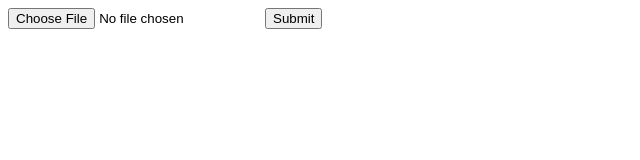
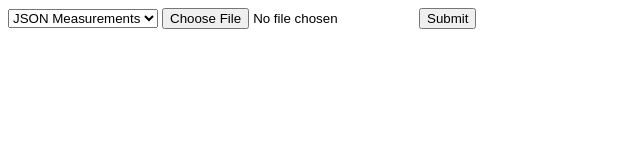
Before and after one commit to zwischenloesung/data-logger, a plain HTML site: page upload.html in a window 1280 px wide. Shown: the whole page, without its empty margins (0-640 px from the left). Drawn offline with Linux system fonts and the light colour scheme.

Commit message:
List of Measurments
Add a select box for choosing the input type.

```diff
--- a/upload.html
+++ b/upload.html
@@ -1,6 +1,11 @@
 <html>
     <body>
         <form action="/" method="post" enctype="multipart/form-data">
+            <select name=filetype>
+                <option name=json_std value=json_std>JSON Measurements</option>
+                <option name=xlsx_akut value=xlsx_akut>XLSX Akut</option>
+                <option name=xml_dl value=xml_dl>XML DL1000</option>
+            </select>
             <input type="file" name="file" />
             <input type="submit" />
         </form>
```
